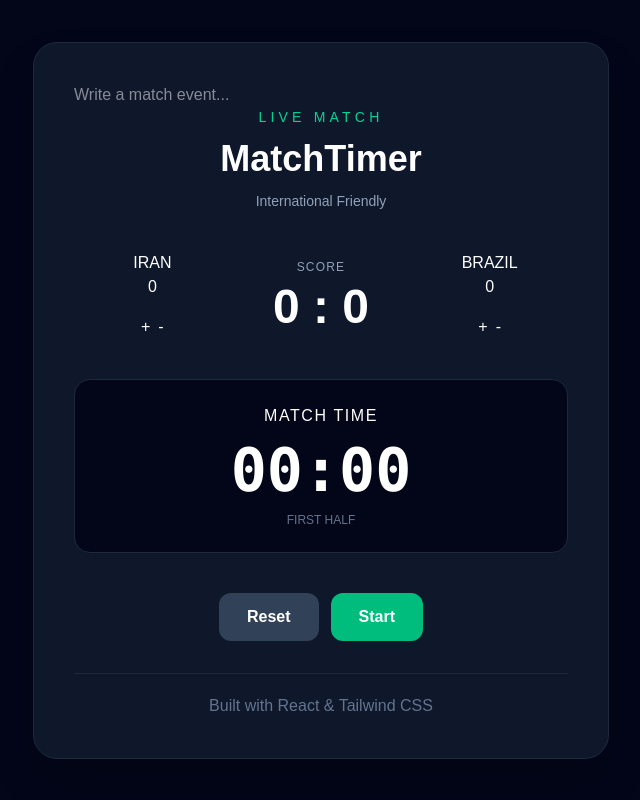
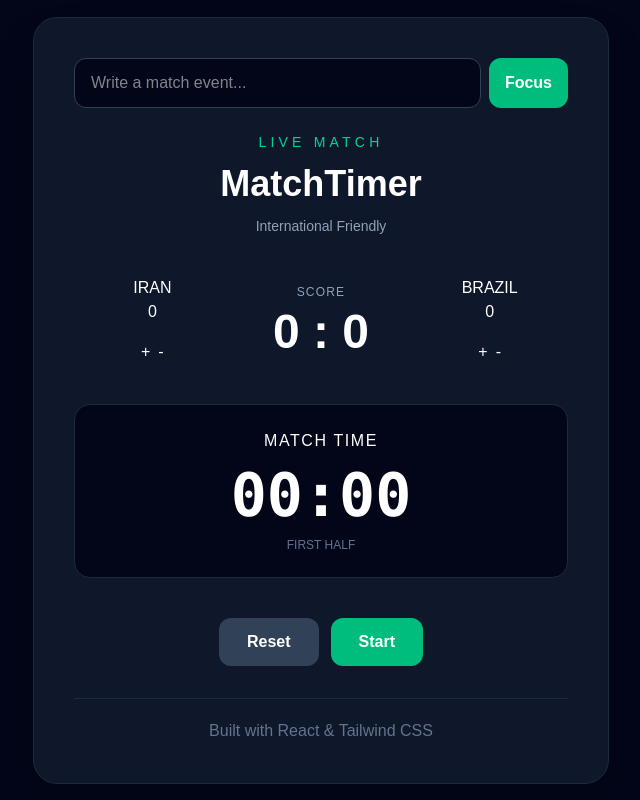
Before and after one commit to zibanoori/MatchTimer, a React (Vite) app: page / in a window 1280 px wide. Shown: the whole page, without its empty margins (319-959 px from the left). Built offline with nearby package versions, Linux system fonts and the light colour scheme.

Commit message:
Feat: add useRef input focus feature

```diff
--- a/src/App.jsx
+++ b/src/App.jsx
@@ -3,14 +3,22 @@ import TeamScore from "./components/TeamScore";
 import "./App.css";
 
 function App() {
+  const eventInputRef = useRef(null);
+
+  const handleFocus = () => {
+    eventInputRef.current.focus();
+  };
+
   const [seconds, setSeconds] = useState(() => {
     return Number(localStorage.getItem("seconds") ?? 0);
   });
-  const eventInputRef = useRef(null);
+
   const [isRunning, setIsRunning] = useState(false);
+
   const [iranScore, setIranScore] = useState(() => {
     return Number(localStorage.getItem("iranScore") ?? 0);
   });
+
   const [brazilScore, setBrazilScore] = useState(() => {
     return Number(localStorage.getItem("brazilScore") ?? 0);
   });
@@ -18,8 +26,9 @@ function App() {
   const minutes = Math.floor(seconds / 60);
   const remainingSeconds = seconds % 60;
 
-  const formattedTime = `${String(minutes).padStart(2, "0")}:${String(remainingSeconds).padStart(2, "0")}`;
-
+  const formattedTime = `${String(minutes).padStart(2, "0")}:${String(
+    remainingSeconds,
+  ).padStart(2, "0")}`;
   const teams = [
     {
       id: 1,
@@ -57,6 +66,7 @@ function App() {
   useEffect(() => {
     localStorage.setItem("seconds", String(seconds));
   }, [seconds]);
+
   const handleReset = () => {
     setIranScore(0);
     setBrazilScore(0);
@@ -67,16 +77,30 @@ function App() {
   return (
     <main className="min-h-screen bg-slate-950 text-white flex items-center justify-center p-4">
       <section className="w-full max-w-xl rounded-3xl border border-slate-800 bg-slate-900 p-6 shadow-2xl sm:p-10">
-        <input
-          ref={eventInputRef}
-          type="text"
-          placeholder="Write a match event..."
-        />
+        <div className="mb-6 flex gap-2">
+          <input
+            ref={eventInputRef}
+            type="text"
+            placeholder="Write a match event..."
+            className="min-w-0 flex-1 rounded-xl border border-slate-700 bg-slate-950 px-4 py-3 text-white outline-none focus:border-emerald-500"
+          />
+
+          <button
+            type="button"
+            onClick={handleFocus}
+            className="rounded-xl bg-emerald-500 px-4 py-3 font-semibold text-white hover:bg-emerald-600"
+          >
+            Focus
+          </button>
+        </div>
+
         <header className="mb-10 text-center">
           <p className="text-sm font-medium uppercase tracking-[0.3em] text-emerald-400">
             Live Match
           </p>
+
           <h1 className="mt-3 text-3xl font-bold sm:text-4xl">MatchTimer</h1>
+
           <p className="mt-3 text-sm text-slate-400">International Friendly</p>
         </header>
 
@@ -84,7 +108,9 @@ function App() {
           {teams.map((team, index) => (
             <div
               key={team.id}
-              className={`text-center ${index === 1 ? "col-start-3" : "col-start-1"}`}
+              className={`text-center ${
+                index === 1 ? "col-start-3" : "col-start-1"
+              }`}
             >
               <TeamScore
                 teamName={team.name}
@@ -99,6 +125,7 @@ function App() {
             <p className="text-xs uppercase tracking-widest text-slate-400">
               Score
             </p>
+
             <div className="mt-2 text-4xl font-bold tabular-nums sm:text-5xl">
               {iranScore} : {brazilScore}
             </div>
```
